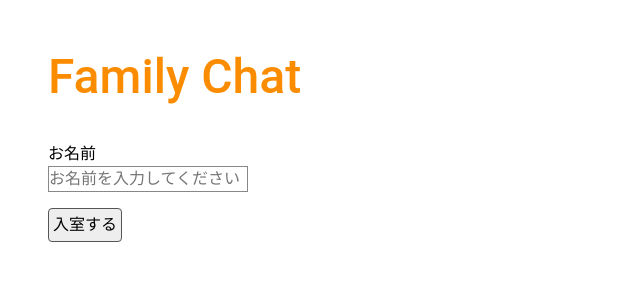
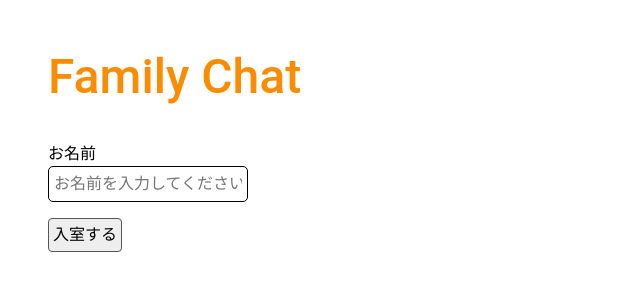
Before and after one commit to syomakudo/rakus-hackathon, a Vue app in the folder chatapp/: page / in a window 1280 px wide. Shown: the top 300 px of the page, without its empty margins (0-640 px from the left). Built offline with nearby package versions, Linux system fonts and the light colour scheme; no server answers.

Commit message:
入力欄のデザイン変更

```diff
--- a/chatapp/src/components/Login.vue
+++ b/chatapp/src/components/Login.vue
@@ -58,7 +58,9 @@ const onEnter = () => {
 <style scoped>
 .user-name-text {
   width: 200px;
-  border: 1px solid #888;
+  padding: 5px;
+  border: 1px solid ;
+  border-radius: 5px;
   margin-bottom: 16px;
 }
 </style>
```
